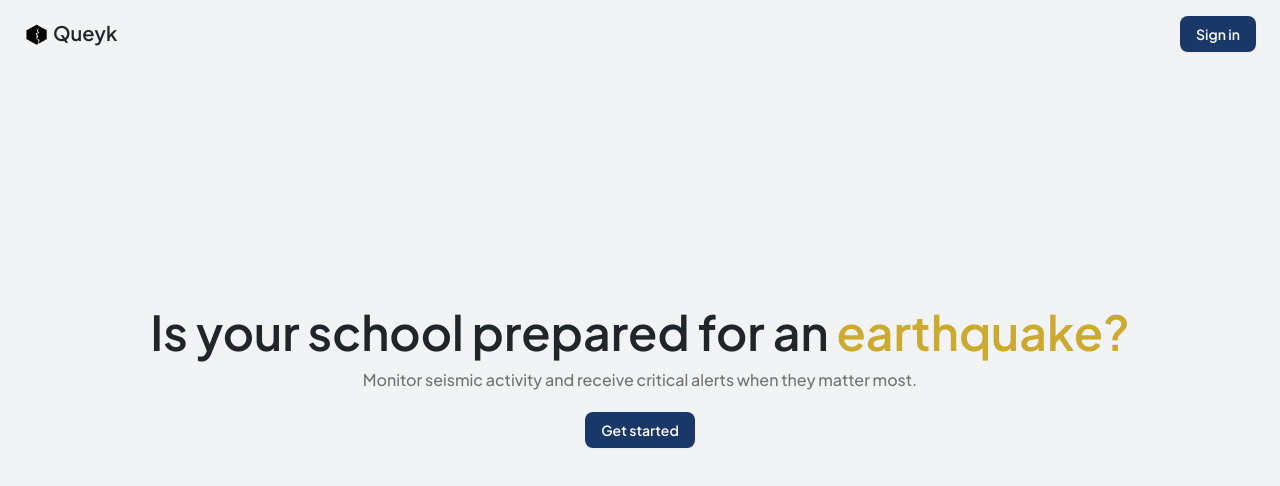
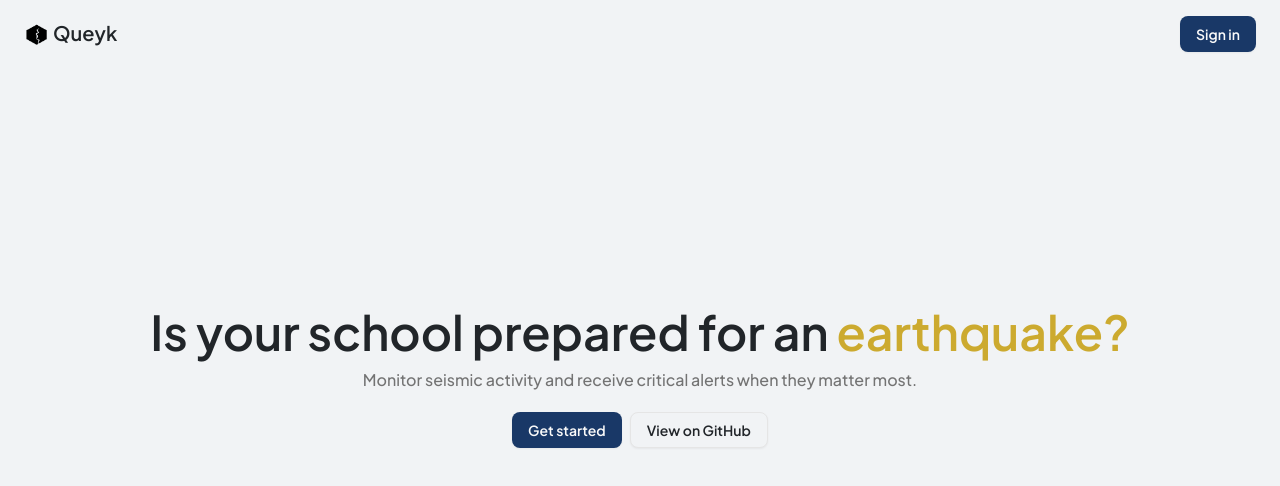
Before and after one commit to project-queyk/queyk-web, a Next.js app: page / in a window 1280 px wide. Shown: the top 486 px of the page. Built offline with nearby package versions, Linux system fonts and the light colour scheme; no server answers.

Commit message:
feat: Add secondary button on the landing page for the project's github organization

```diff
--- a/components/LandingPage.tsx
+++ b/components/LandingPage.tsx
@@ -138,7 +138,7 @@ export default function LandingPage({ isLoggedIn }: { isLoggedIn: boolean }) {
           </motion.span>
         </motion.h1>
         <motion.p
-          className="text-muted-foreground text-sm font-medium md:text-center md:text-base"
+          className="text-muted-foreground text-center text-sm font-medium md:text-base"
           initial="hidden"
           animate="visible"
           variants={fadeIn}
@@ -150,10 +150,19 @@ export default function LandingPage({ isLoggedIn }: { isLoggedIn: boolean }) {
           initial={{ opacity: 0, y: 10 }}
           animate={{ opacity: 1, y: 0 }}
           transition={{ delay: 1.1, duration: 0.6 }}
-          className="mt-2"
+          className="mt-2 flex gap-2"
         >
           <Button className="cursor-pointer font-semibold" asChild>
             <Link href="/dashboard">Get started</Link>
+          </Button>
+          <Button
+            className="cursor-pointer font-semibold"
+            variant="outline"
+            asChild
+          >
+            <a href="https://github.com/project-queyk" target="_blank">
+              View on GitHub
+            </a>
           </Button>
         </motion.div>
       </main>
```
